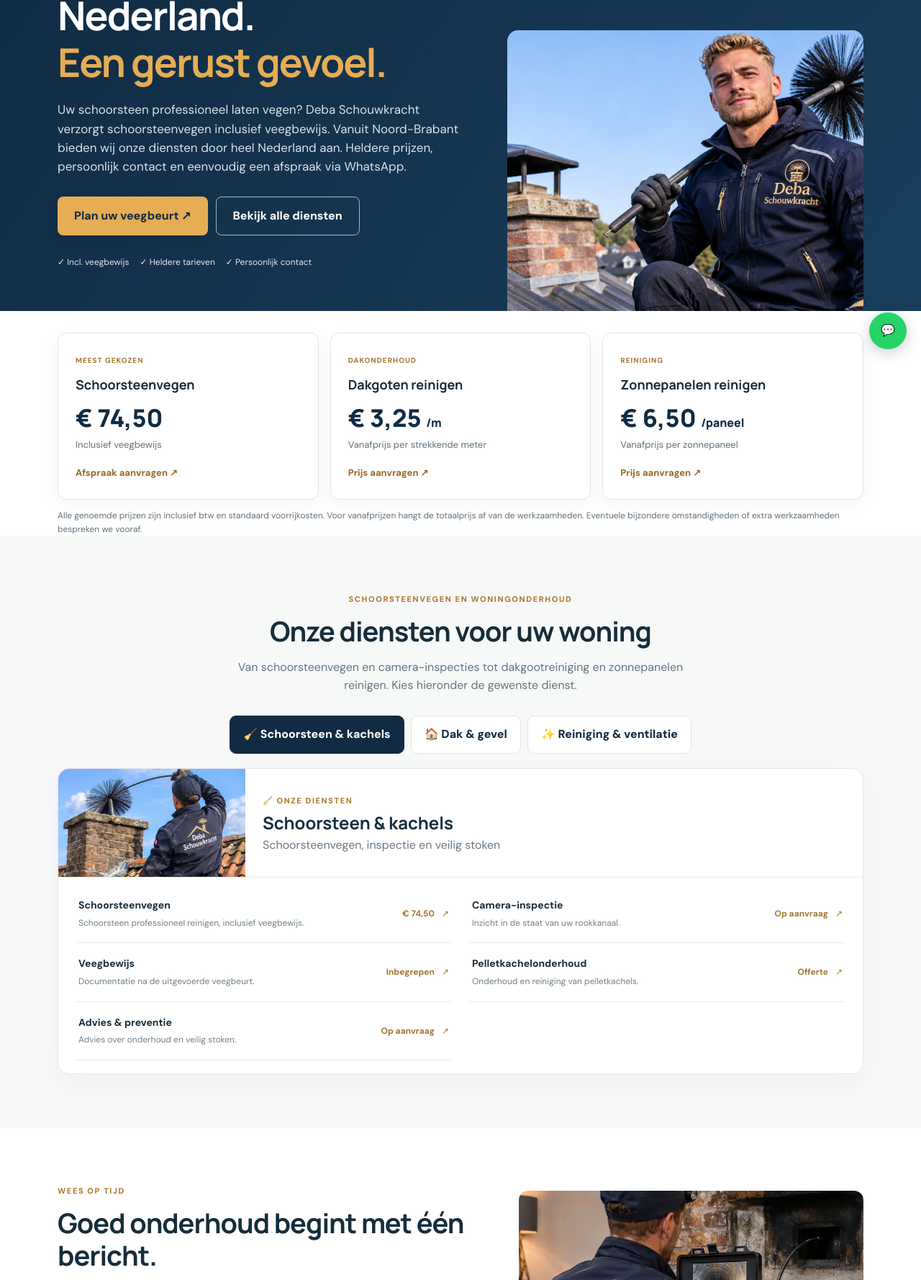
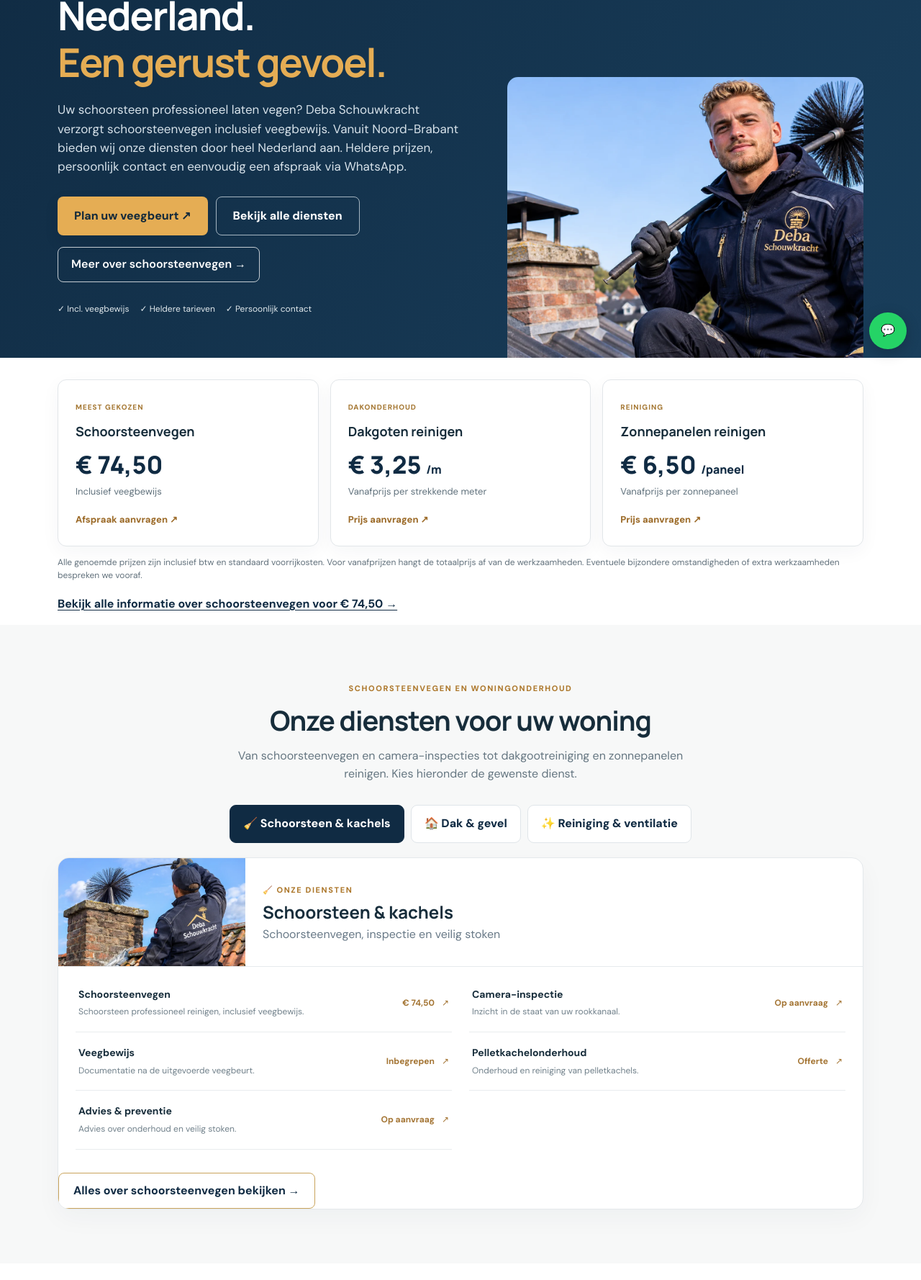
Before and after one commit to DebaSchouwKracht/-DebaSchouwKracht.github.io, a plain HTML site: page index.html in a window 1280 px wide. Shown: the part 293-2071 px from the top of the page at 72% size. Drawn offline with Linux system fonts and the light colour scheme.

Commit message:
Update index.html

```diff
--- a/index.html
+++ b/index.html
@@ -8,7 +8,7 @@
 
   <!-- SEO -->
   <title>Schoorsteenveger Nederland | Deba Schouwkracht</title>
-  <meta name="description" content="Schoorsteen laten vegen? Deba Schouwkracht verzorgt schoorsteenvegen inclusief veegbewijs vanaf € 74,50. Vanuit Noord-Brabant actief door heel Nederland.">
+  <meta name="description" content="Schoorsteen laten vegen? Deba Schouwkracht verzorgt schoorsteenvegen inclusief veegbewijs voor € 74,50. Vanuit Noord-Brabant actief door heel Nederland.">
   <meta name="robots" content="index, follow, max-image-preview:large">
   <link rel="canonical" href="https://debaschouwkracht.nl/">
 
@@ -24,6 +24,73 @@
 
   <link rel="icon" href="assets/favicon.svg">
   <link rel="stylesheet" href="style.css">
+
+  <!-- Aanvullende opmaak voor de nieuwe paginalinks -->
+  <style>
+    .seo-service-link {
+      display: inline-flex;
+      align-items: center;
+      justify-content: center;
+      gap: 8px;
+      margin-top: 14px;
+      padding: 12px 20px;
+      border: 1px solid #c9a45c;
+      border-radius: 8px;
+      color: #102b43;
+      background: #fff;
+      font-weight: 700;
+      text-decoration: none;
+      transition: background .2s ease, color .2s ease;
+    }
+
+    .seo-service-link:hover,
+    .seo-service-link:focus-visible {
+      background: #102b43;
+      color: #fff;
+    }
+
+    .seo-hero-link {
+      display: inline-flex;
+      align-items: center;
+      justify-content: center;
+      margin-top: 16px;
+      padding: 11px 18px;
+      border: 1px solid rgba(255,255,255,.75);
+      border-radius: 8px;
+      color: #fff;
+      font-weight: 600;
+      text-decoration: none;
+      transition: background .2s ease;
+    }
+
+    .seo-hero-link:hover,
+    .seo-hero-link:focus-visible {
+      background: rgba(255,255,255,.15);
+    }
+
+    .seo-more {
+      margin-top: 18px;
+    }
+
+    .seo-more a {
+      color: #102b43;
+      font-weight: 700;
+      text-decoration: underline;
+      text-underline-offset: 3px;
+    }
+
+    @media (max-width: 768px) {
+      .seo-hero-link {
+        width: 100%;
+        box-sizing: border-box;
+      }
+
+      .seo-service-link {
+        width: 100%;
+        box-sizing: border-box;
+      }
+    }
+  </style>
 
   <!-- Google structured data -->
   <script type="application/ld+json">
@@ -77,14 +144,20 @@
 <div class="topline">
   <div class="container">
     Veilig stoken begint met goed onderhoud
-    <span>Bel: <a href="tel:+31659012504">06 59 01 25 04</a></span>
+    <span>
+      Bel: <a href="tel:+31659012504">06 59 01 25 04</a>
+    </span>
   </div>
 </div>
 
 <header class="header">
   <div class="container nav">
+
     <a class="brand" href="#top">
-      <img src="assets/logo.webp" alt="Deba Schouwkracht logo" width="72" height="72">
+      <img src="assets/logo.webp"
+           alt="Deba Schouwkracht logo"
+           width="72"
+           height="72">
       <span>
         <b>Deba Schouwkracht</b>
         <small>Schoorsteen & woningonderhoud</small>
@@ -92,14 +165,19 @@
     </a>
 
     <nav aria-label="Hoofdnavigatie">
+      <a href="schoorsteenvegen.html">Schoorsteenvegen</a>
       <a href="#diensten">Diensten</a>
       <a href="#prijzen">Tarieven</a>
       <a href="#contact">Contact</a>
     </nav>
 
-    <a class="btn small" href="https://wa.me/31659012504" target="_blank" rel="noopener">
+    <a class="btn small"
+       href="https://wa.me/31659012504"
+       target="_blank"
+       rel="noopener">
       Afspraak maken ↗
     </a>
+
   </div>
 </header>
 
@@ -110,6 +188,7 @@
     <div class="container hero-grid">
 
       <div class="hero-text">
+
         <span class="eyebrow light-eyebrow">
           DEBA SCHOUWKRACHT • VAKKUNDIG ONDERHOUD
         </span>
@@ -129,20 +208,32 @@
         </p>
 
         <div class="hero-actions">
-          <a class="btn" href="https://wa.me/31659012504?text=Goedendag%2C%20ik%20wil%20een%20veegbeurt%20inplannen." target="_blank" rel="noopener">
+
+          <a class="btn"
+             href="https://wa.me/31659012504?text=Goedendag%2C%20ik%20wil%20een%20veegbeurt%20inplannen."
+             target="_blank"
+             rel="noopener">
             Plan uw veegbeurt ↗
           </a>
 
           <a class="btn outline" href="#diensten">
             Bekijk alle diensten
           </a>
+
         </div>
+
+        <!-- NIEUW: zichtbare link naar de SEO-pagina -->
+        <a class="seo-hero-link"
+           href="schoorsteenvegen.html">
+          Meer over schoorsteenvegen →
+        </a>
 
         <div class="trust">
           <span>✓ Incl. veegbewijs</span>
           <span>✓ Heldere tarieven</span>
           <span>✓ Persoonlijk contact</span>
         </div>
+
       </div>
 
       <div class="hero-photo">
@@ -162,7 +253,10 @@
       <h3>Schoorsteenvegen</h3>
       <strong>€ 74,50</strong>
       <p>Inclusief veegbewijs</p>
-      <a href="https://wa.me/31659012504?text=Ik%20wil%20een%20schoorsteenveegbeurt%20aanvragen" target="_blank" rel="noopener">
+
+      <a href="https://wa.me/31659012504?text=Ik%20wil%20een%20schoorsteenveegbeurt%20aanvragen"
+         target="_blank"
+         rel="noopener">
         Afspraak aanvragen ↗
       </a>
     </div>
@@ -172,7 +266,10 @@
       <h3>Dakgoten reinigen</h3>
       <strong>€ 3,25 <small>/m</small></strong>
       <p>Vanafprijs per strekkende meter</p>
-      <a href="https://wa.me/31659012504?text=Ik%20wil%20mijn%20dakgoten%20laten%20reinigen" target="_blank" rel="noopener">
+
+      <a href="https://wa.me/31659012504?text=Ik%20wil%20mijn%20dakgoten%20laten%20reinigen"
+         target="_blank"
+         rel="noopener">
         Prijs aanvragen ↗
       </a>
     </div>
@@ -182,7 +279,10 @@
       <h3>Zonnepanelen reinigen</h3>
       <strong>€ 6,50 <small>/paneel</small></strong>
       <p>Vanafprijs per zonnepaneel</p>
-      <a href="https://wa.me/31659012504?text=Ik%20wil%20mijn%20zonnepanelen%20laten%20reinigen" target="_blank" rel="noopener">
+
+      <a href="https://wa.me/31659012504?text=Ik%20wil%20mijn%20zonnepanelen%20laten%20reinigen"
+         target="_blank"
+         rel="noopener">
         Prijs aanvragen ↗
       </a>
     </div>
@@ -197,6 +297,12 @@
       omstandigheden of extra werkzaamheden bespreken
       we vooraf.
     </p>
+
+    <p class="seo-more">
+      <a href="schoorsteenvegen.html">
+        Bekijk alle informatie over schoorsteenvegen voor € 74,50 →
+      </a>
+    </p>
   </div>
 
   <!-- DIENSTEN -->
@@ -207,7 +313,9 @@
         <span class="eyebrow">
           SCHOORSTEENVEGEN EN WONINGONDERHOUD
         </span>
+
         <h2>Onze diensten voor uw woning</h2>
+
         <p>
           Van schoorsteenvegen en camera-inspecties tot
           dakgootreiniging en zonnepanelen reinigen.
@@ -215,23 +323,41 @@
         </p>
       </div>
 
-      <div class="tabs" role="tablist" aria-label="Dienstencategorieën">
-        <button class="tab active" role="tab" aria-selected="true" data-tab="0">
+      <div class="tabs"
+           role="tablist"
+           aria-label="Dienstencategorieën">
+
+        <button class="tab active"
+                role="tab"
+                aria-selected="true"
+                data-tab="0">
           🧹 Schoorsteen & kachels
         </button>
-        <button class="tab" role="tab" aria-selected="false" data-tab="1">
+
+        <button class="tab"
+                role="tab"
+                aria-selected="false"
+                data-tab="1">
           🏠 Dak & gevel
         </button>
-        <button class="tab" role="tab" aria-selected="false" data-tab="2">
+
+        <button class="tab"
+                role="tab"
+                aria-selected="false"
+                data-tab="2">
           ✨ Reiniging & ventilatie
         </button>
+
       </div>
 
+      <!-- SCHOORSTEEN EN KACHELS -->
       <section class="category-panel" data-category="0">
+
         <div class="category-intro">
           <img src="assets/schoorsteenvegen.webp"
                alt="Professioneel schoorsteenvegen"
                loading="lazy">
+
           <div>
             <span class="eyebrow">🧹 ONZE DIENSTEN</span>
             <h3>Schoorsteen & kachels</h3>
@@ -241,10 +367,16 @@
 
         <div class="service-list">
 
-          <a class="service-line" href="https://wa.me/31659012504?text=Goedendag%20Deba%20Schouwkracht%2C%20ik%20wil%20informatie%20over%20Schoorsteenvegen.%20Mijn%20postcode%20is%3A%20" target="_blank" rel="noopener">
+          <a class="service-line"
+             href="https://wa.me/31659012504?text=Goedendag%20Deba%20Schouwkracht%2C%20ik%20wil%20informatie%20over%20Schoorsteenvegen.%20Mijn%20postcode%20is%3A%20"
+             target="_blank"
+             rel="noopener">
             <span>
               <strong>Schoorsteenvegen</strong>
-              <small>Schoorsteen professioneel reinigen, inclusief veegbewijs.</small>
+              <small>
+                Schoorsteen professioneel reinigen,
+                inclusief veegbewijs.
+              </small>
             </span>
             <span class="line-right">
               <b>€ 74,50</b>
@@ -252,7 +384,10 @@
             </span>
           </a>
 
-          <a class="service-line" href="https://wa.me/31659012504?text=Goedendag%20Deba%20Schouwkracht%2C%20ik%20wil%20informatie%20over%20Camera-inspectie.%20Mijn%20postcode%20is%3A%20" target="_blank" rel="noopener">
+          <a class="service-line"
+             href="https://wa.me/31659012504?text=Goedendag%20Deba%20Schouwkracht%2C%20ik%20wil%20informatie%20over%20Camera-inspectie.%20Mijn%20postcode%20is%3A%20"
+             target="_blank"
+             rel="noopener">
             <span>
               <strong>Camera-inspectie</strong>
               <small>Inzicht in de staat van uw rookkanaal.</small>
@@ -263,7 +398,10 @@
             </span>
           </a>
 
-          <a class="service-line" href="https://wa.me/31659012504?text=Goedendag%20Deba%20Schouwkracht%2C%20ik%20wil%20informatie%20over%20Veegbewijs.%20Mijn%20postcode%20is%3A%20" target="_blank" rel="noopener">
+          <a class="service-line"
+             href="https://wa.me/31659012504?text=Goedendag%20Deba%20Schouwkracht%2C%20ik%20wil%20informatie%20over%20Veegbewijs.%20Mijn%20postcode%20is%3A%20"
+             target="_blank"
+             rel="noopener">
             <span>
               <strong>Veegbewijs</strong>
               <small>Documentatie na de uitgevoerde veegbeurt.</small>
@@ -274,7 +412,10 @@
             </span>
           </a>
 
-          <a class="service-line" href="https://wa.me/31659012504?text=Goedendag%20Deba%20Schouwkracht%2C%20ik%20wil%20informatie%20over%20Pelletkachelonderhoud.%20Mijn%20postcode%20is%3A%20" target="_blank" rel="noopener">
+          <a class="service-line"
+             href="https://wa.me/31659012504?text=Goedendag%20Deba%20Schouwkracht%2C%20ik%20wil%20informatie%20over%20Pelletkachelonderhoud.%20Mijn%20postcode%20is%3A%20"
+             target="_blank"
+             rel="noopener">
             <span>
               <strong>Pelletkachelonderhoud</strong>
               <small>Onderhoud en reiniging van pelletkachels.</small>
@@ -285,7 +426,10 @@
             </span>
           </a>
 
-          <a class="service-line" href="https://wa.me/31659012504?text=Goedendag%20Deba%20Schouwkracht%2C%20ik%20wil%20informatie%20over%20Advies%20%26%20preventie.%20Mijn%20postcode%20is%3A%20" target="_blank" rel="noopener">
+          <a class="service-line"
+             href="https://wa.me/31659012504?text=Goedendag%20Deba%20Schouwkracht%2C%20ik%20wil%20informatie%20over%20Advies%20%26%20preventie.%20Mijn%20postcode%20is%3A%20"
+             target="_blank"
+             rel="noopener">
             <span>
               <strong>Advies & preventie</strong>
               <small>Advies over onderhoud en veilig stoken.</small>
@@ -297,13 +441,25 @@
           </a>
 
         </div>
+
+        <!-- NIEUW: interne link onder de diensten -->
+        <a class="seo-service-link"
+           href="schoorsteenvegen.html">
+          Alles over schoorsteenvegen bekijken →
+        </a>
+
       </section>
 
-      <section class="category-panel" data-category="1" hidden>
+      <!-- DAK EN GEVEL -->
+      <section class="category-panel"
+               data-category="1"
+               hidden>
+
         <div class="category-intro">
           <img src="assets/omslag.webp"
                alt="Dak- en gevelonderhoud"
                loading="lazy">
+
           <div>
             <span class="eyebrow">🏠 ONZE DIENSTEN</span>
             <h3>Dak & gevel</h3>
@@ -313,7 +469,10 @@
 
         <div class="service-list">
 
-          <a class="service-line" href="https://wa.me/31659012504?text=Goedendag%20Deba%20Schouwkracht%2C%20ik%20wil%20informatie%20over%20Dakgoten%20reinigen.%20Mijn%20postcode%20is%3A%20" target="_blank" rel="noopener">
+          <a class="service-line"
+             href="https://wa.me/31659012504?text=Goedendag%20Deba%20Schouwkracht%2C%20ik%20wil%20informatie%20over%20Dakgoten%20reinigen.%20Mijn%20postcode%20is%3A%20"
+             target="_blank"
+             rel="noopener">
             <span>
               <strong>Dakgoten reinigen</strong>
               <small>Vuil en bladeren uit dakgoten verwijderen.</small>
@@ -324,7 +483,10 @@
             </span>
           </a>
 
-          <a class="service-line" href="https://wa.me/31659012504?text=Goedendag%20Deba%20Schouwkracht%2C%20ik%20wil%20informatie%20over%20Dakwerkzaamheden.%20Mijn%20postcode%20is%3A%20" target="_blank" rel="noopener">
+          <a class="service-line"
+             href="https://wa.me/31659012504?text=Goedendag%20Deba%20Schouwkracht%2C%20ik%20wil%20informatie%20over%20Dakwerkzaamheden.%20Mijn%20postcode%20is%3A%20"
+             target="_blank"
+             rel="noopener">
             <span>
               <strong>Dakwerkzaamheden</strong>
               <small>Kleine dakwerkzaamheden en inspectie.</small>
@@ -335,7 +497,10 @@
             </span>
           </a>
 
-          <a class="service-line" href="https://wa.me/31659012504?text=Goedendag%20Deba%20Schouwkracht%2C%20ik%20wil%20informatie%20over%20Vogelpreventie.%20Mijn%20postcode%20is%3A%20" target="_blank" rel="noopener">
+          <a class="service-line"
+             href="https://wa.me/31659012504?text=Goedendag%20Deba%20Schouwkracht%2C%20ik%20wil%20informatie%20over%20Vogelpreventie.%20Mijn%20postcode%20is%3A%20"
+             target="_blank"
+             rel="noopener">
             <span>
               <strong>Vogelpreventie</strong>
               <small>Overlast en nestvorming helpen voorkomen.</small>
@@ -346,7 +511,10 @@
             </span>
           </a>
 
-          <a class="service-line" href="https://wa.me/31659012504?text=Goedendag%20Deba%20Schouwkracht%2C%20ik%20wil%20informatie%20over%20Dakkapel%20reinigen.%20Mijn%20postcode%20is%3A%20" target="_blank" rel="noopener">
+          <a class="service-line"
+             href="https://wa.me/31659012504?text=Goedendag%20Deba%20Schouwkracht%2C%20ik%20wil%20informatie%20over%20Dakkapel%20reinigen.%20Mijn%20postcode%20is%3A%20"
+             target="_blank"
+             rel="noopener">
             <span>
               <strong>Dakkapel reinigen</strong>
               <small>Buitenzijde van dakkapellen reinigen.</small>
@@ -357,7 +525,10 @@
             </span>
           </a>
 
-          <a class="service-line" href="https://wa.me/31659012504?text=Goedendag%20Deba%20Schouwkracht%2C%20ik%20wil%20informatie%20over%20Boeidelen%20reinigen.%20Mijn%20postcode%20is%3A%20" target="_blank" rel="noopener">
+          <a class="service-line"
+             href="https://wa.me/31659012504?text=Goedendag%20Deba%20Schouwkracht%2C%20ik%20wil%20informatie%20over%20Boeidelen%20reinigen.%20Mijn%20postcode%20is%3A%20"
+             target="_blank"
+             rel="noopener">
             <span>
               <strong>Boeidelen reinigen</strong>
               <small>Boeidelen en dakranden reinigen.</small>
@@ -371,11 +542,16 @@
         </div>
       </section>
 
-      <section class="category-panel" data-category="2" hidden>
+      <!-- REINIGING EN VENTILATIE -->
+      <section class="category-panel"
+               data-category="2"
+               hidden>
+
         <div class="category-intro">
           <img src="assets/advies-preventie.webp"
                alt="Reiniging en ventilatieonderhoud"
                loading="lazy">
+
           <div>
             <span class="eyebrow">✨ ONZE DIENSTEN</span>
             <h3>Reiniging & ventilatie</h3>
@@ -385,7 +561,10 @@
 
         <div class="service-list">
 
-          <a class="service-line" href="https://wa.me/31659012504?text=Goedendag%20Deba%20Schouwkracht%2C%20ik%20wil%20informatie%20over%20Zonnepanelen%20reinigen.%20Mijn%20postcode%20is%3A%20" target="_blank" rel="noopener">
+          <a class="service-line"
+             href="https://wa.me/31659012504?text=Goedendag%20Deba%20Schouwkracht%2C%20ik%20wil%20informatie%20over%20Zonnepanelen%20reinigen.%20Mijn%20postcode%20is%3A%20"
+             target="_blank"
+             rel="noopener">
             <span>
               <strong>Zonnepanelen reinigen</strong>
               <small>Zorgvuldige reiniging van zonnepanelen.</small>
@@ -396,7 +575,10 @@
             </span>
           </a>
 
-          <a class="service-line" href="https://wa.me/31659012504?text=Goedendag%20Deba%20Schouwkracht%2C%20ik%20wil%20informatie%20over%20Mechanische%20ventilatie%20reinigen.%20Mijn%20postcode%20is%3A%20" target="_blank" rel="noopener">
+          <a class="service-line"
+             href="https://wa.me/31659012504?text=Goedendag%20Deba%20Schouwkracht%2C%20ik%20wil%20informatie%20over%20Mechanische%20ventilatie%20reinigen.%20Mijn%20postcode%20is%3A%20"
+             target="_blank"
+             rel="noopener">
             <span>
               <strong>Mechanische ventilatie reinigen</strong>
               <small>Ventilatieonderdelen en -kanalen reinigen.</small>
@@ -407,7 +589,10 @@
             </span>
           </a>
 
-          <a class="service-line" href="https://wa.me/31659012504?text=Goedendag%20Deba%20Schouwkracht%2C%20ik%20wil%20informatie%20over%20Algemene%20reiniging.%20Mijn%20postcode%20is%3A%20" target="_blank" rel="noopener">
+          <a class="service-line"
+             href="https://wa.me/31659012504?text=Goedendag%20Deba%20Schouwkracht%2C%20ik%20wil%20informatie%20over%20Algemene%20reiniging.%20Mijn%20postcode%20is%3A%20"
+             target="_blank"
+             rel="noopener">
             <span>
               <strong>Algemene reiniging</strong>
               <small>Overige reinigingswerkzaamheden op aanvraag.</small>
@@ -427,16 +612,23 @@
   <!-- OVER ONS -->
   <section class="about">
     <div class="container about-grid">
+
       <div>
         <span class="eyebrow">WEES OP TIJD</span>
+
         <h2>Goed onderhoud begint met één bericht.</h2>
+
         <p>
           Een schoorsteen die regelmatig wordt onderhouden
           helpt risico's te beperken. Wij bespreken uw situatie,
           geven vooraf duidelijkheid over de prijs en plannen
           samen een geschikt moment.
         </p>
-        <a class="btn" href="https://wa.me/31659012504" target="_blank" rel="noopener">
+
+        <a class="btn"
+           href="https://wa.me/31659012504"
+           target="_blank"
+           rel="noopener">
           Vraag een afspraak aan ↗
         </a>
       </div>
@@ -444,11 +636,13 @@
       <img src="assets/camera-inspectie.webp"
            alt="Camera-inspectie van een schoorsteen"
            loading="lazy">
+
     </div>
   </section>
 
   <!-- LANDELIJK WERKGEBIED -->
   <section class="faq container" id="werkgebied">
+
     <div>
       <span class="eyebrow">LANDELIJKE SERVICE</span>
       <h2>Schoorsteenveger in heel Nederland</h2>
@@ -475,20 +669,32 @@
         mogelijkheden en plannen samen een afspraak.
       </p>
 
-      <a class="btn" href="https://wa.me/31659012504?text=Goedendag%2C%20ik%20wil%20graag%20een%20afspraak%20aanvragen.%20Mijn%20postcode%20is%3A%20" target="_blank" rel="noopener">
+      <a class="btn"
+         href="https://wa.me/31659012504?text=Goedendag%2C%20ik%20wil%20graag%20een%20afspraak%20aanvragen.%20Mijn%20postcode%20is%3A%20"
+         target="_blank"
+         rel="noopener">
         Controleer beschikbaarheid ↗
       </a>
+
+      <p class="seo-more">
+        <a href="schoorsteenvegen.html">
+          Meer informatie over onze schoorsteenveegservice →
+        </a>
+      </p>
     </div>
+
   </section>
 
   <!-- FAQ -->
   <section class="faq container">
+
     <div>
       <span class="eyebrow">VEELGESTELDE VRAGEN</span>
       <h2>Goed om te weten</h2>
     </div>
 
     <div>
+
       <details>
         <summary>Wat kost schoorsteenvegen bij Deba Schouwkracht?</summary>
         <p>
@@ -545,6 +751,7 @@
           schoorsteen en rookkanaal.
         </p>
       </details>
+
     </div>
   </section>
 
@@ -555,6 +762,7 @@
       <div>
         <span class="eyebrow light-eyebrow">CONTACT</span>
         <h2>Plan uw onderhoud eenvoudig.</h2>
+
         <p>
           Vertel ons welke dienst u nodig heeft en
           vermeld uw postcode. Wij helpen u graag verder.
@@ -562,7 +770,11 @@
       </div>
 
       <div class="contact-actions">
-        <a class="btn" href="https://wa.me/31659012504?text=Goedendag%20Deba%20Schouwkracht%2C%20ik%20wil%20een%20afspraak%20aanvragen.%0ADienst%3A%0APostcode%3A%20" target="_blank" rel="noopener">
+
+        <a class="btn"
+           href="https://wa.me/31659012504?text=Goedendag%20Deba%20Schouwkracht%2C%20ik%20wil%20een%20afspraak%20aanvragen.%0ADienst%3A%0APostcode%3A%20"
+           target="_blank"
+           rel="noopener">
           💬 Stuur een WhatsApp
         </a>
 
@@ -570,9 +782,13 @@
           Bel 06 59 01 25 04
         </a>
 
-        <a class="fb" href="https://www.facebook.com/share/1KygnqTtFA/?mibextid=wwXIfr" target="_blank" rel="noopener">
+        <a class="fb"
+           href="https://www.facebook.com/share/1KygnqTtFA/?mibextid=wwXIfr"
+           target="_blank"
+           rel="noopener">
           Bekijk onze Facebook-pagina ↗
         </a>
+
       </div>
 
     </div>
@@ -582,8 +798,12 @@
 
 <footer>
   <div class="container footer">
-    <span>© <span id="year">2026</span> Deba Schouwkracht</span>
-    <span>Alle prijzen inclusief btw en standaard voorrijkosten.</span>
+    <span>
+      © <span id="year">2026</span> Deba Schouwkracht
+    </span>
+    <span>
+      Alle prijzen inclusief btw en standaard voorrijkosten.
+    </span>
   </div>
 </footer>
 
```
